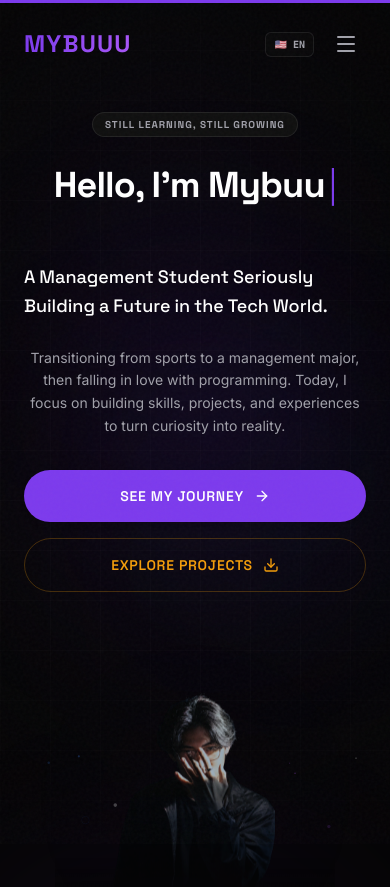
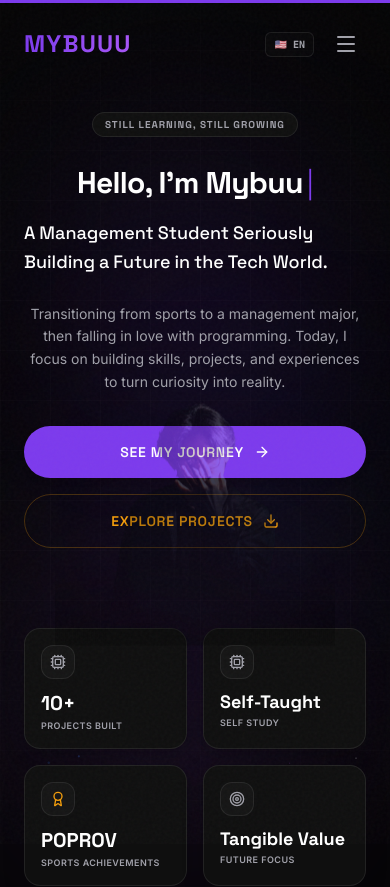
Before and after one commit to Mybuuuu/mybuuu, a Next.js app: page /en in a window 390 px wide. Shown: the top 887 px of the page. Built offline with nearby package versions, Linux system fonts and the light colour scheme.

Commit message:
style: position mobile profile portrait in background and resize typewriter title

```diff
--- a/src/components/Hero.tsx
+++ b/src/components/Hero.tsx
@@ -109,7 +109,7 @@ export default function Hero({ introComplete = true }: HeroProps) {
 
             <motion.h1
               variants={itemVariants}
-              className="font-space font-extrabold text-4xl sm:text-5xl md:text-7xl lg:text-8xl tracking-tight text-white mb-4 py-1 min-h-[1.2em] flex items-center justify-center lg:justify-start w-full"
+              className="font-space font-extrabold text-3xl sm:text-5xl md:text-7xl lg:text-8xl tracking-tight text-white mb-4 py-1 min-h-[1.2em] flex items-center justify-center lg:justify-start w-full"
             >
               <Typewriter
                 texts={[
@@ -168,7 +168,7 @@ export default function Hero({ introComplete = true }: HeroProps) {
           </motion.div>
 
           {/* Right Column (Shows Portrait stacked on mobile, acts as spacer on desktop) */}
-          <div className="col-span-1 lg:col-span-5 w-full flex items-center justify-center pointer-events-none relative h-[310px] lg:h-auto mt-2 lg:mt-0">
+          <div className="col-span-1 lg:col-span-5 w-full flex items-center justify-center pointer-events-none max-lg:absolute max-lg:inset-0 max-lg:h-full max-lg:z-0 lg:relative lg:h-auto mt-2 lg:mt-0">
             <InteractivePortrait />
           </div>
         </motion.div>
--- a/src/components/InteractivePortrait.tsx
+++ b/src/components/InteractivePortrait.tsx
@@ -111,7 +111,7 @@ export default function InteractivePortrait() {
         y: scrollParallaxY,
         willChange: 'transform',
       }}
-      className="lg:absolute lg:right-0 lg:top-1/2 lg:-translate-y-1/2 lg:w-[38vw] lg:h-[550px] max-lg:relative max-lg:top-0 max-lg:translate-y-0 max-lg:mx-auto max-lg:w-full max-lg:max-w-[280px] max-lg:h-[280px] max-lg:mt-6 max-lg:z-10 pointer-events-none select-none z-0 overflow-visible flex items-center justify-center"
+      className="lg:absolute lg:right-0 lg:top-1/2 lg:-translate-y-1/2 lg:w-[38vw] lg:h-[550px] max-lg:absolute max-lg:top-1/2 max-lg:-translate-y-1/2 max-lg:left-1/2 max-lg:-translate-x-1/2 max-lg:w-full max-lg:max-w-[280px] max-lg:h-[280px] max-lg:opacity-30 pointer-events-none select-none z-0 overflow-visible flex items-center justify-center"
     >
       {/* Behind-portrait static aurora glow */}
       <div className="absolute inset-0 flex items-center justify-center overflow-visible opacity-15 blur-[100px] z-0">
--- a/src/components/Skills.tsx
+++ b/src/components/Skills.tsx
@@ -208,7 +208,7 @@ export default function Skills() {
             whileInView={{ opacity: 1, y: 0 }}
             viewport={{ once: true }}
             transition={{ duration: 0.5 }}
-            className="inline-flex items-center gap-2 px-3 py-1 rounded-full border border-portfolio-border bg-portfolio-surface text-[10px] font-bold tracking-widest text-text-secondary uppercase font-space mb-6"
+            className="inline-flex items-center gap-2 px-3 py-1 rounded-full border border-portfolio-border bg-portfolio-surface text-[9px] tracking-wider sm:text-[10px] sm:tracking-widest font-bold text-text-secondary uppercase font-space mb-6"
           >
             <Sparkles size={10} className="text-accent-secondary animate-pulse" />
             {t('skills.sectionTitle')}
```
